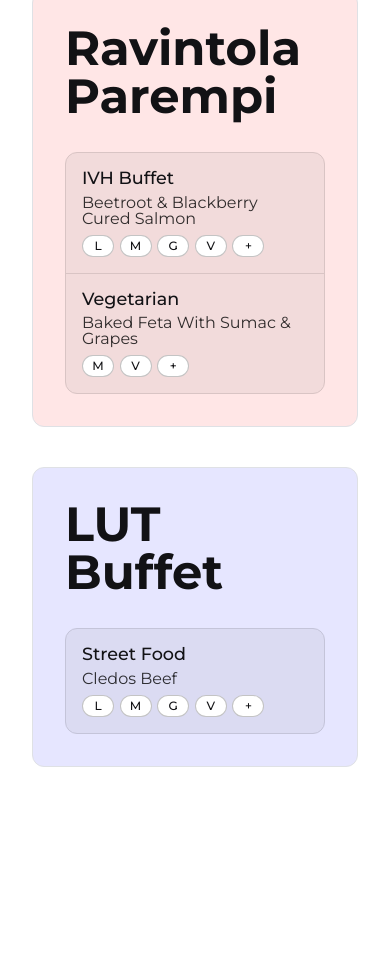
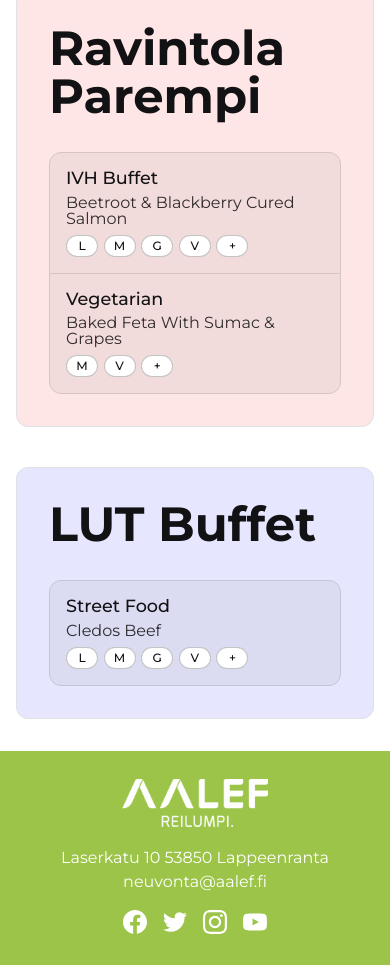
Before and after one commit to ce2kettu/front-end-course, a website: page course-project/dist/restaurants.html in a window 390 px wide. Shown: the part 1336-2301 px from the top of the page. Before the commit the page ends 2135 px from the top, so only its background shows below. Drawn offline with Linux system fonts and the light colour scheme.

Commit message:
Fix footer appearance on mobile

```diff
--- a/course-project/scss/_footer.scss
+++ b/course-project/scss/_footer.scss
@@ -10,12 +10,8 @@
     display: flex;
     justify-content: space-between;
     align-items: center;
-    padding: 1rem 2rem;
+    padding: 2.25rem;
     color: #fff;
-
-    // padding: 36px 40px 40px;
-    // padding-left: 68px;
-    // padding-right: 68px;
   }
 
   .footer-left {
--- a/course-project/scss/_home.scss
+++ b/course-project/scss/_home.scss
@@ -29,7 +29,3 @@
   padding-top: 8rem !important;
   margin-bottom: 8rem;
 }
-
-footer {
-  display: none;
-}
--- a/course-project/scss/_mobile.scss
+++ b/course-project/scss/_mobile.scss
@@ -4,6 +4,12 @@
 @include mediaMd {
   .header-tabs {
     display: none !important;
+  }
+
+  main {
+    .content {
+      padding: 2rem 1rem;
+    }
   }
 
   header {
@@ -17,10 +23,10 @@
   }
 
   footer {
-    padding: 1rem;
-    flex-direction: column;
-    align-items: baseline;
-    justify-content: baseline;
+    .footer-wrapper {
+      padding: 1.75rem 1.75rem;
+      flex-direction: column;
+    }
 
     .footer-left {
       flex-direction: column;
--- a/course-project/scss/_restaurants.scss
+++ b/course-project/scss/_restaurants.scss
@@ -13,7 +13,7 @@
 
   .restaurant-item {
     background: #eee;
-    border-radius: 0.75rem;
+    @include applyRounded;
     align-self: start;
     padding: 2rem;
     display: flex;
@@ -108,7 +108,7 @@
 .nutrition-values {
   display: flex;
 
-  // should have a tooltip or something
+  // TODO: should have a tooltip or something when hovered
   .food-nutrition-tag {
     border-radius: 0.75rem;
     min-height: 1rem;
```
Also changed, not shown: course-project/dist/css/main.css.
